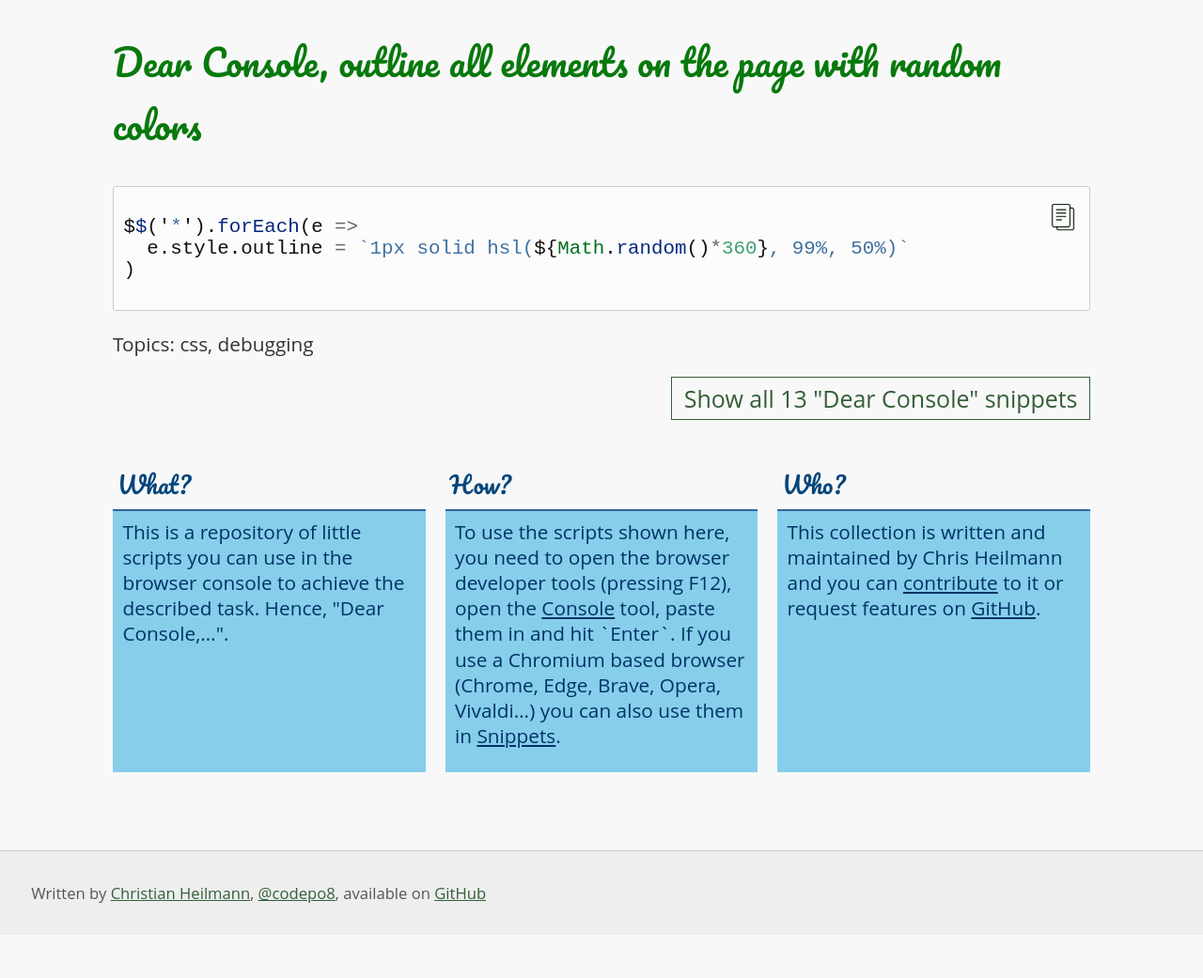
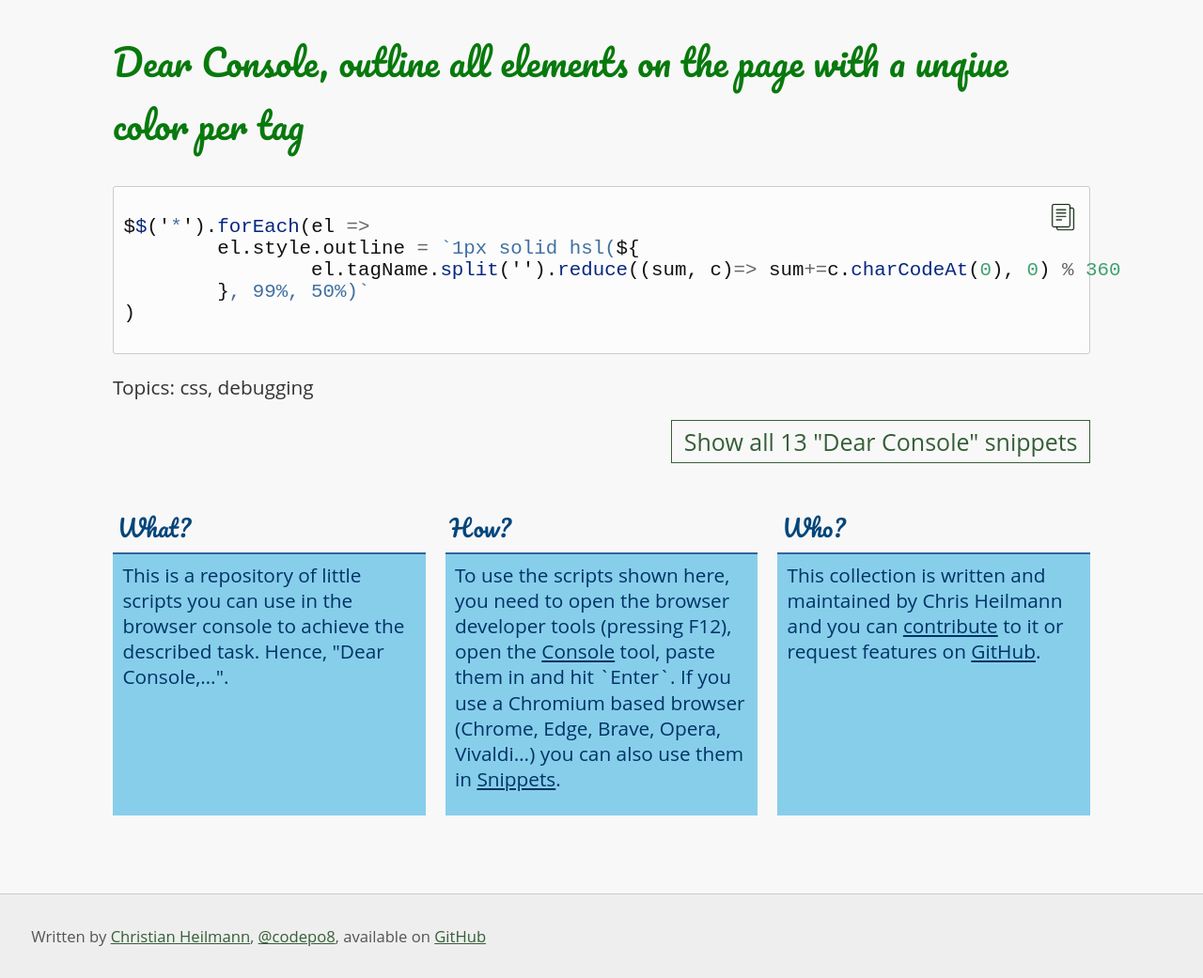
Before and after one commit to codepo8/dearconsole, a Jekyll site: the page built from _scripts/outline-all-elements.md, in a window 1280 px wide. Shown: the whole page at 94% size. Built offline with Jekyll 4.4.1, drawn with Linux system fonts in a browser that asks for light colours; before the commit the page ends 995 px from its top, so only the background shows below that.

Commit message:
Updated title & code with unique element per tag

```diff
--- a/_scripts/outline-all-elements.md
+++ b/_scripts/outline-all-elements.md
@@ -1,13 +1,15 @@
 ---
-title: Dear Console, outline all elements on the page with random colors
-name: Outline all elements on the page with random colors
+title: Dear Console, outline all elements on the page with a unqiue color per tag
+name: Outline all elements on the page with a unqiue color per tag
 layout: default
-codeexample: '$$(±*±).forEach(e => e.style.outline=`1px solid hsl(${Math.random()*360},99%,50%)`)'
+codeexample: '$$(±*±).forEach(e => e.style.outline=`1px solid hsl(${ el.tagName.split(±±).reduce((sum, c)=> sum+=c.charCodeAt(0), 0) % 360 },99%,50%)`)'
 tags: css debugging
 ---
 
 {% highlight javascript %}
-$$('*').forEach(e =>
-  e.style.outline = `1px solid hsl(${Math.random()*360}, 99%, 50%)`
+$$('*').forEach(el =>
+        el.style.outline = `1px solid hsl(${
+                el.tagName.split('').reduce((sum, c)=> sum+=c.charCodeAt(0), 0) % 360
+        }, 99%, 50%)`
 )
 {% endhighlight %}
```
